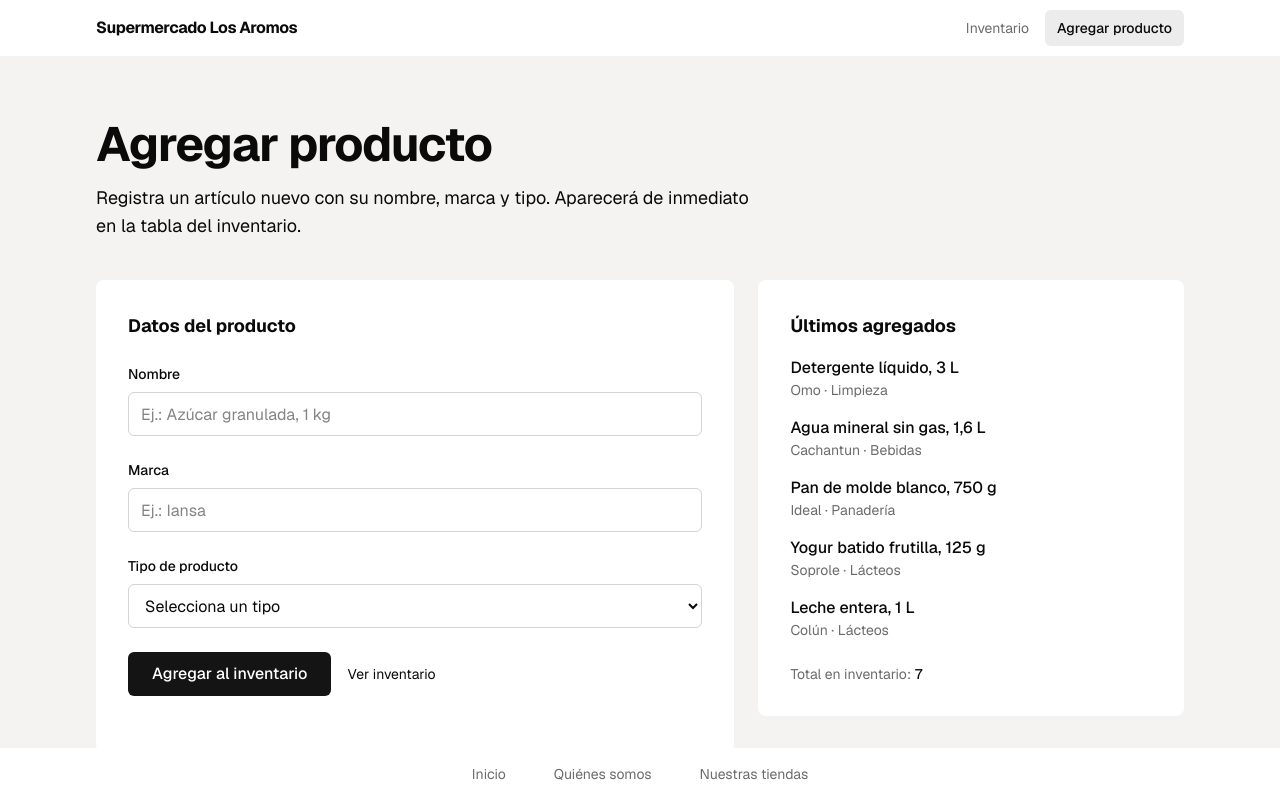
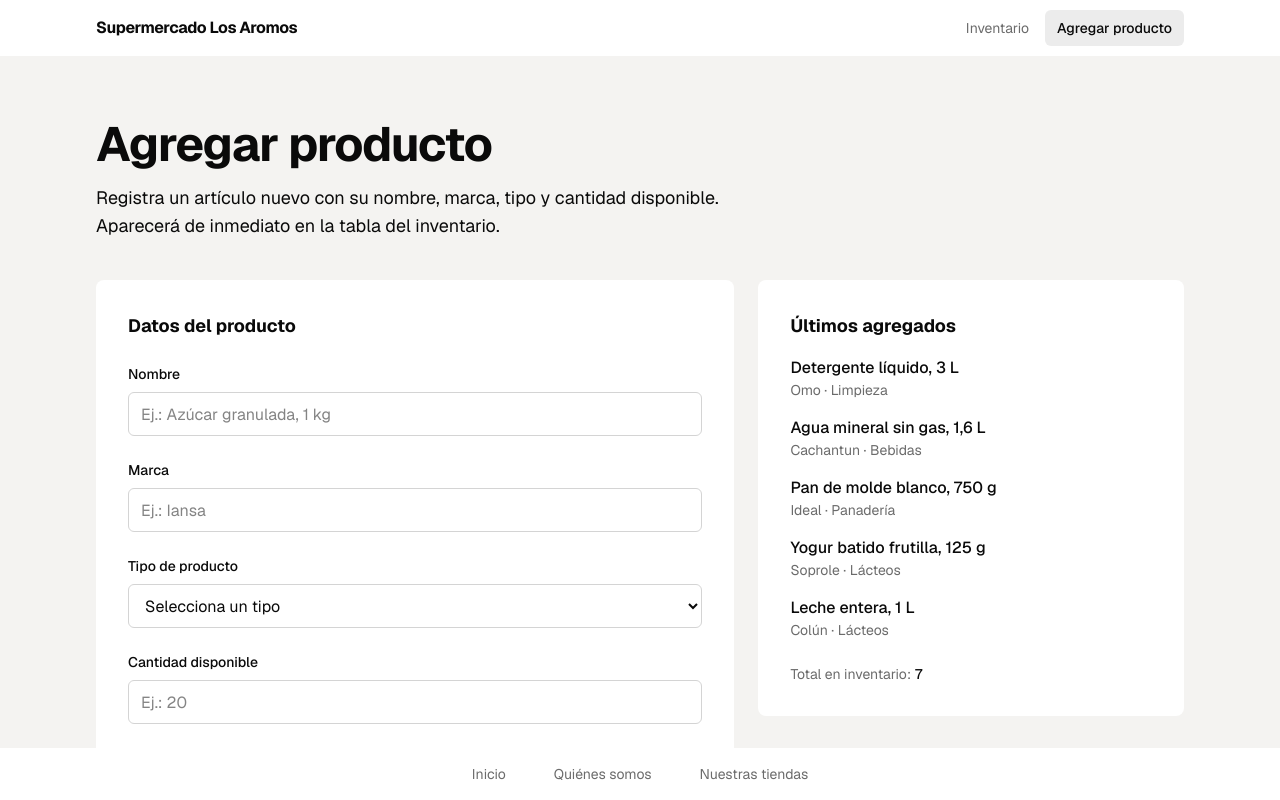
Before and after one commit to jparra100/proyecto_frontend_supermercado, a React (Vite) app: page /agregar in a window 1280 px wide. Shown: the top 800 px of the page. Built offline with nearby package versions, Linux system fonts and the light colour scheme.

Commit message:
Paso 1: agrega cantidad disponible a los productos del inventario

```diff
--- a/src/components/CampoTexto.jsx
+++ b/src/components/CampoTexto.jsx
@@ -1,5 +1,5 @@
 // Campo de texto con etiqueta y mensaje de error. Se reutiliza en el formulario.
-function CampoTexto({ id, etiqueta, valor, error, onChange, placeholder }) {
+function CampoTexto({ id, etiqueta, valor, error, onChange, placeholder, tipo = 'text' }) {
   const idError = `${id}-error`
 
   return (
@@ -10,7 +10,7 @@ function CampoTexto({ id, etiqueta, valor, error, onChange, placeholder }) {
       <input
         id={id}
         name={id}
-        type="text"
+        type={tipo}
         value={valor}
         onChange={onChange}
         placeholder={placeholder}
--- a/src/context/InventarioContext.jsx
+++ b/src/context/InventarioContext.jsx
@@ -8,9 +8,23 @@ export function InventarioProvider({ children }) {
   const [productos, setProductos] = useState(productosIniciales)
 
 
-  function agregarProducto({ nombre, marca, tipo }) {
-    const nuevoProducto = { id: Date.now(), nombre, marca, tipo }
+  function agregarProducto({ nombre, marca, tipo, cantidad }) {
+    const nuevoProducto = { id: Date.now(), nombre, marca, tipo, cantidad }
     setProductos((listaActual) => [...listaActual, nuevoProducto])
+  }
+
+  // Busca un producto por su id (devuelve undefined si no existe)
+  function obtenerProducto(id) {
+    return productos.find((producto) => producto.id === id)
+  }
+
+  // Suma o resta unidades al stock de un producto. Si "diferencia" es negativa, resta.
+  function cambiarStock(id, diferencia) {
+    setProductos((listaActual) =>
+      listaActual.map((producto) =>
+        producto.id === id ? { ...producto, cantidad: producto.cantidad + diferencia } : producto,
+      ),
+    )
   }
 
   function existeProducto(nombre, marca) {
@@ -22,7 +36,9 @@ export function InventarioProvider({ children }) {
   }
 
   return (
-    <InventarioContext.Provider value={{ productos, agregarProducto, existeProducto }}>
+    <InventarioContext.Provider
+      value={{ productos, agregarProducto, existeProducto, obtenerProducto, cambiarStock }}
+    >
       {children}
     </InventarioContext.Provider>
   )
--- a/src/data/productosIniciales.js
+++ b/src/data/productosIniciales.js
@@ -1,12 +1,12 @@
 // Artículos con los que parte el inventario (datos de ejemplo)
 const productosIniciales = [
-  { id: 1, nombre: 'Arroz grado 2, 1 kg', marca: 'Tucapel', tipo: 'Abarrotes' },
-  { id: 2, nombre: 'Fideos spaghetti n.º 5, 400 g', marca: 'Carozzi', tipo: 'Abarrotes' },
-  { id: 3, nombre: 'Leche entera, 1 L', marca: 'Colún', tipo: 'Lácteos' },
-  { id: 4, nombre: 'Yogur batido frutilla, 125 g', marca: 'Soprole', tipo: 'Lácteos' },
-  { id: 5, nombre: 'Pan de molde blanco, 750 g', marca: 'Ideal', tipo: 'Panadería' },
-  { id: 6, nombre: 'Agua mineral sin gas, 1,6 L', marca: 'Cachantun', tipo: 'Bebidas' },
-  { id: 7, nombre: 'Detergente líquido, 3 L', marca: 'Omo', tipo: 'Limpieza' },
+  { id: 1, nombre: 'Arroz grado 2, 1 kg', marca: 'Tucapel', tipo: 'Abarrotes', cantidad: 25 },
+  { id: 2, nombre: 'Fideos spaghetti n.º 5, 400 g', marca: 'Carozzi', tipo: 'Abarrotes', cantidad: 40 },
+  { id: 3, nombre: 'Leche entera, 1 L', marca: 'Colún', tipo: 'Lácteos', cantidad: 30 },
+  { id: 4, nombre: 'Yogur batido frutilla, 125 g', marca: 'Soprole', tipo: 'Lácteos', cantidad: 18 },
+  { id: 5, nombre: 'Pan de molde blanco, 750 g', marca: 'Ideal', tipo: 'Panadería', cantidad: 12 },
+  { id: 6, nombre: 'Agua mineral sin gas, 1,6 L', marca: 'Cachantun', tipo: 'Bebidas', cantidad: 35 },
+  { id: 7, nombre: 'Detergente líquido, 3 L', marca: 'Omo', tipo: 'Limpieza', cantidad: 3 },
 ]
 
 export default productosIniciales
--- a/src/pages/AgregarProducto.jsx
+++ b/src/pages/AgregarProducto.jsx
@@ -5,7 +5,7 @@ import EncabezadoPagina from '../components/EncabezadoPagina'
 import { useInventario } from '../context/InventarioContext'
 import tiposProducto from '../data/tiposProducto'
 
-const formularioVacio = { nombre: '', marca: '', tipo: '' }
+const formularioVacio = { nombre: '', marca: '', tipo: '', cantidad: '' }
 
 
 function validar(datos, existeProducto) {
@@ -25,6 +25,12 @@ function validar(datos, existeProducto) {
 
   if (!tiposProducto.includes(datos.tipo)) {
     errores.tipo = 'Elige el tipo de producto.'
+  }
+
+  if (datos.cantidad === '') {
+    errores.cantidad = 'Escribe la cantidad disponible.'
+  } else if (!/^\d+$/.test(datos.cantidad) || Number(datos.cantidad) < 1) {
+    errores.cantidad = 'La cantidad debe ser un número entero mayor a 0.'
   }
 
   if (!errores.nombre && !errores.marca && existeProducto(datos.nombre, datos.marca)) {
@@ -53,6 +59,7 @@ function AgregarProducto() {
       nombre: formulario.nombre.trim(),
       marca: formulario.marca.trim(),
       tipo: formulario.tipo,
+      cantidad: formulario.cantidad.trim(),
     }
 
     const erroresEncontrados = validar(datos, existeProducto)
@@ -62,7 +69,7 @@ function AgregarProducto() {
       return
     }
 
-    agregarProducto(datos)
+    agregarProducto({ ...datos, cantidad: Number(datos.cantidad) })
     setMensajeExito(`Se agregó "${datos.nombre}" al inventario.`)
     setFormulario(formularioVacio)
   }
@@ -74,7 +81,7 @@ function AgregarProducto() {
     <>
       <EncabezadoPagina
         titulo="Agregar producto"
-        descripcion="Registra un artículo nuevo con su nombre, marca y tipo. Aparecerá de inmediato en la tabla del inventario."
+        descripcion="Registra un artículo nuevo con su nombre, marca, tipo y cantidad disponible. Aparecerá de inmediato en la tabla del inventario."
       />
 
       <div className="grid gap-6 md:grid-cols-[3fr_2fr] md:items-start">
@@ -135,6 +142,16 @@ function AgregarProducto() {
             )}
           </div>
 
+          <CampoTexto
+            id="cantidad"
+            etiqueta="Cantidad disponible"
+            tipo="number"
+            valor={formulario.cantidad}
+            error={errores.cantidad}
+            onChange={manejarCambio}
+            placeholder="Ej.: 20"
+          />
+
           <div className="flex flex-wrap items-center gap-4">
             <button
               type="submit"
```
